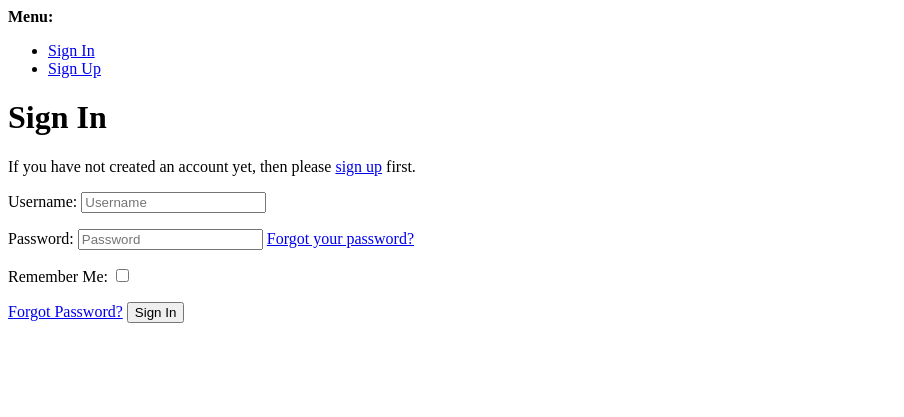
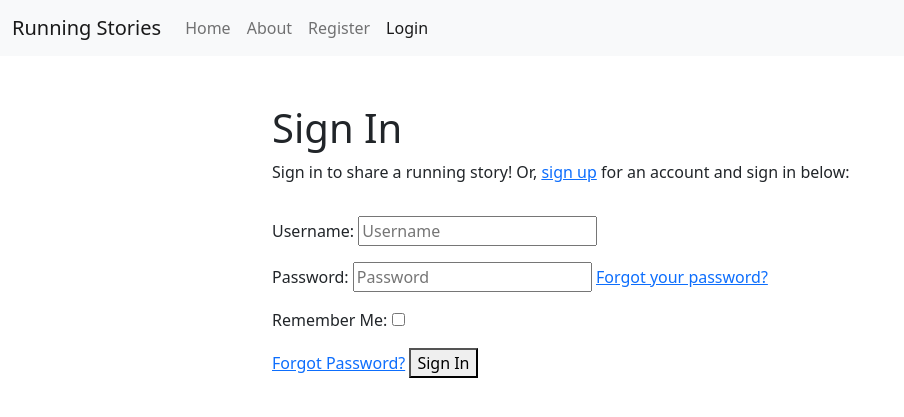
Before and after one commit to SofiaNords/running-stories, a Django app: page /accounts/login/ in a window 1280 px wide. Shown: the top 417 px of the page, without its empty margins (0-904 px from the left). Run offline with Django 4.2, Linux system fonts and the light colour scheme; some libraries are stand-ins or nearby versions.

Commit message:
Style Log In page

```diff
--- a/runningstories/settings.py
+++ b/runningstories/settings.py
@@ -27,7 +27,7 @@ TEMPLATES_DIR = os.path.join(BASE_DIR, 'templates')
 SECRET_KEY = 'django-insecure-e)gwxkrk^%wuy)t&kt5x*)6q#_2093tfquhkh60250(!#gxo2x'
 
 # SECURITY WARNING: don't run with debug turned on in production!
-DEBUG = True
+DEBUG = False
 
 ALLOWED_HOSTS = ['8000-sofianords-runningstori-4js02sl7agk.ws-eu111.gitpod.io', '.herokuapp.com']
 
--- a/templates/account/login.html
+++ b/templates/account/login.html
@@ -1,4 +1,4 @@
-{% extends "account/base.html" %}
+{% extends "base.html" %}
 
 {% load i18n %}
 {% load account socialaccount %}
@@ -7,32 +7,16 @@
 
 {% block content %}
 
+<div class="container">
+  <div class="row">
+    <div class="col-md-8 mt-5 offset-md-2">
       <h1>{% trans "Sign In" %}</h1>
-
-{% get_providers as socialaccount_providers %}
-
-{% if socialaccount_providers %}
-<p>{% blocktrans with site.name as site_name %}Please sign in with one
-of your existing third party accounts. Or, <a href="{{ signup_url }}">sign up</a>
-for a {{ site_name }} account and sign in below:{% endblocktrans %}</p>
-
-<div class="socialaccount_ballot">
-
-  <ul class="socialaccount_providers">
-    {% include "socialaccount/snippets/provider_list.html" with process="login" %}
-  </ul>
-
-  <div class="login-or">{% trans 'or' %}</div>
-
+      <p>{% blocktrans with site.name as site_name %}Sign in to share a running story! Or, <a href="{{ signup_url }}">sign up</a>
+        for an account and sign in below:{% endblocktrans %}</p>
     </div>
-
-{% include "socialaccount/snippets/login_extra.html" %}
-
-{% else %}
-<p>{% blocktrans %}If you have not created an account yet, then please
-<a href="{{ signup_url }}">sign up</a> first.{% endblocktrans %}</p>
-{% endif %}
-
+  </div>
+  <div class="row">
+    <div class="col-md-8 mt-3 offset-md-2">
       <form class="login" method="POST" action="{% url 'account_login' %}">
         {% csrf_token %}
         {{ form.as_p }}
@@ -42,5 +26,8 @@ for a {{ site_name }} account and sign in below:{% endblocktrans %}</p>
         <a class="button secondaryAction" href="{% url 'account_reset_password' %}">{% trans "Forgot Password?" %}</a>
         <button class="primaryAction" type="submit">{% trans "Sign In" %}</button>
       </form>
+    </div>
+  </div>
+</div>
 
 {% endblock content %}
```
Lines whose indentation alone changed are shown as unchanged.
